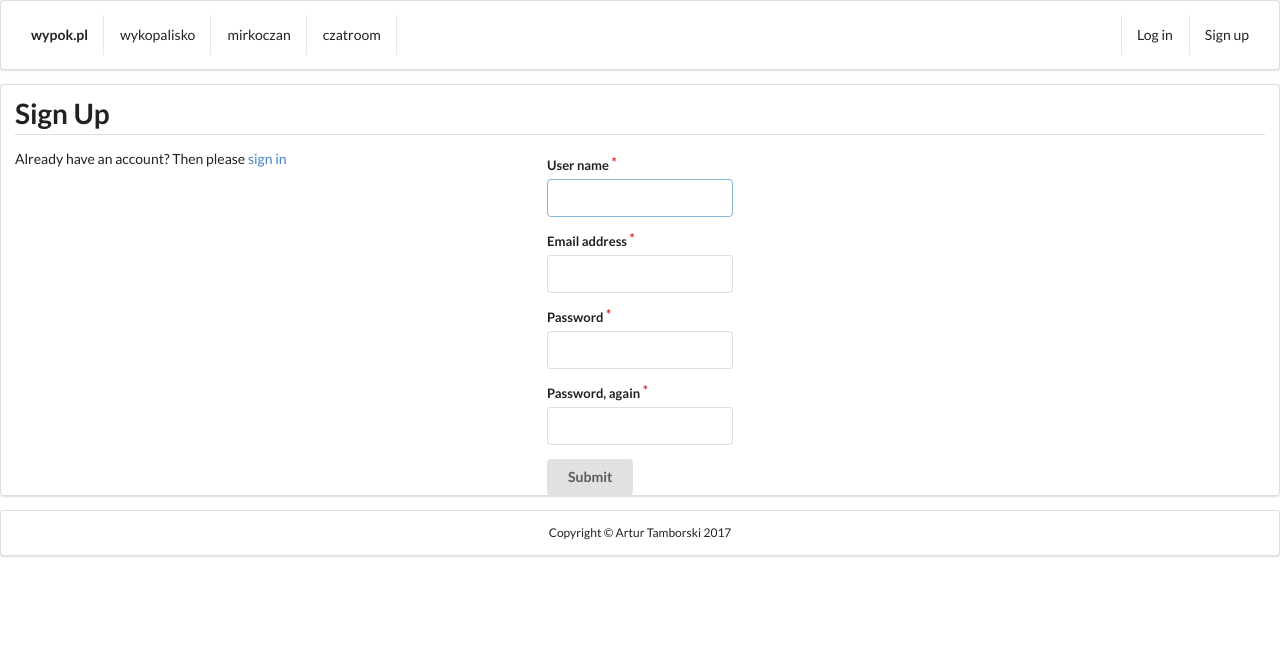
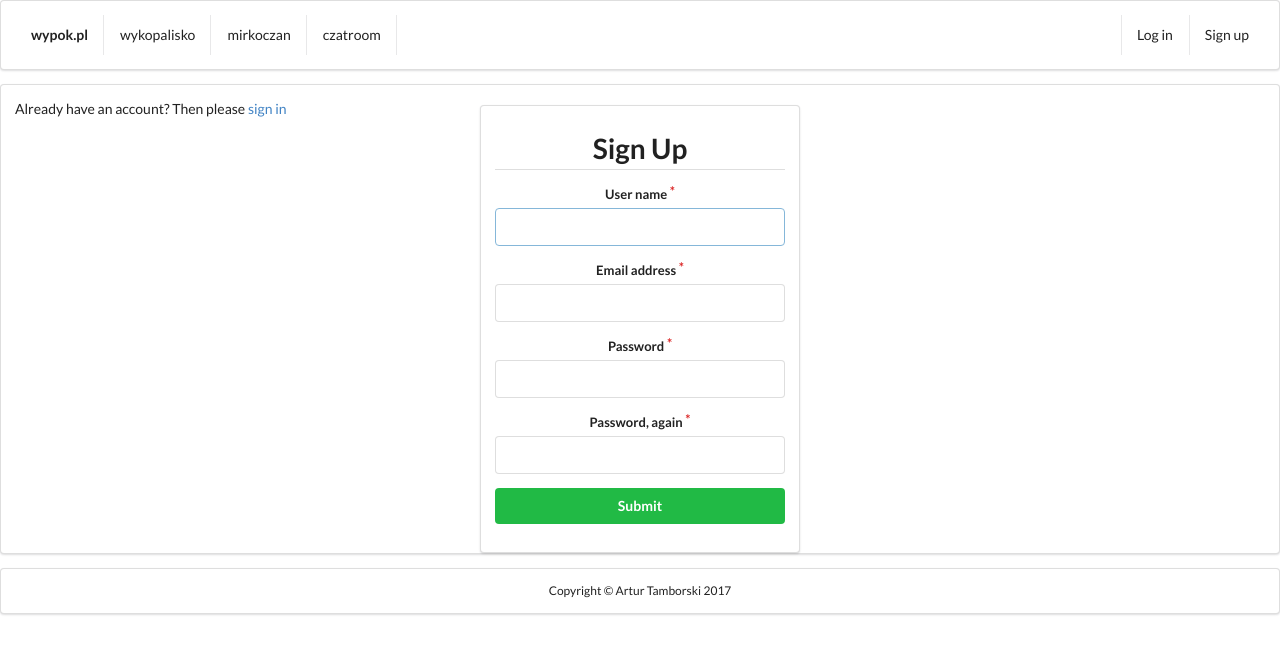
Before and after one commit to arturtamborski/wypok, a Django app: page /signup/ in a window 1280 px wide. Shown: the top 654 px of the page. Run offline with Django 3.2, Linux system fonts and the light colour scheme; parts of the project's set-up code (start-up, migrations or seed data) failed here and were passed over; some libraries are stand-ins or nearby versions.

Commit message:
fix typo in settings, update sign up form

```diff
--- a/accounts/templates/account/login.html
+++ b/accounts/templates/account/login.html
@@ -22,7 +22,7 @@ Log in!
             {{ form.password.errors }}
         </div>
 
-        <button class="ui green fluid button" type="submit">Log in!</button>
+        <button class="ui green fluid submit button" type="submit">Log in!</button>
 
         <div class="ui ignored toggle animation checkbox">
             <input name="remember" type="checkbox">
--- a/accounts/templates/account/signup.html
+++ b/accounts/templates/account/signup.html
@@ -5,17 +5,16 @@ Sign up!
 {% endblock %}
 
 {% block content %}
-<h1 class="ui dividing header">
-    Sign Up
-</h1>
 
 <div>
     Already have an account? Then please <a href="{{ login_url }}">sign in</a>
 </div>
 
-<div class="ui one column stackable center aligned page grid">
-    <form class="ui form" method="post" action="{% url 'account_signup' %}">
-        {% csrf_token %}
+<div class="ui column stackable center aligned grid">
+    <form class="ui four wide column form segment" method="post" action="{% url 'account_signup' %}">
+        <h1 class="ui dividing header">
+            Sign Up
+        </h1>
         <div class="ui required field">
           <label>User name</label>
           <input name="username" type="text" minlength="4" maxlength="20" autofocus="autofocus" required="">
@@ -32,10 +31,13 @@ Sign up!
             <label>Password, again</label>
             <input name="password2" type="password" required="">
         </div>
-        <button class="ui submit button" type="submit">Submit</button>
+
+        <button class="ui green fluid submit button" type="submit">Submit</button>
+
         {% if redirect_field_value %}
             <input class="hidden" type="hidden" name="{{ redirect_field_name }}" value="{{ redirect_field_value }}" />
         {% endif %}
+        {% csrf_token %}
     </form>
 </div>
 {% endblock %}
--- a/wypok/settings.py
+++ b/wypok/settings.py
@@ -27,8 +27,8 @@ if not DEBUG:
     CSRF_COOKIE_DOMAIN          = FQDN
     CSRF_COOKIE_SECURE          = True
 
-    SESSION_COOKIE_DOMAIN       = ALLOWED_HOSTS
-    SESSION_COOIE_HTTPONLY      = True
+    SESSION_COOKIE_DOMAIN       = FQDN
+    SESSION_COOKIE_HTTPONLY     = True
     SESSION_COOKIE_SECURE       = True
     #SESSION_ENGINE              = 'django.contrib.sessions.backends.cache'
     SESSION_ENGINE              = 'django.contrib.sessions.backends.db'
```
